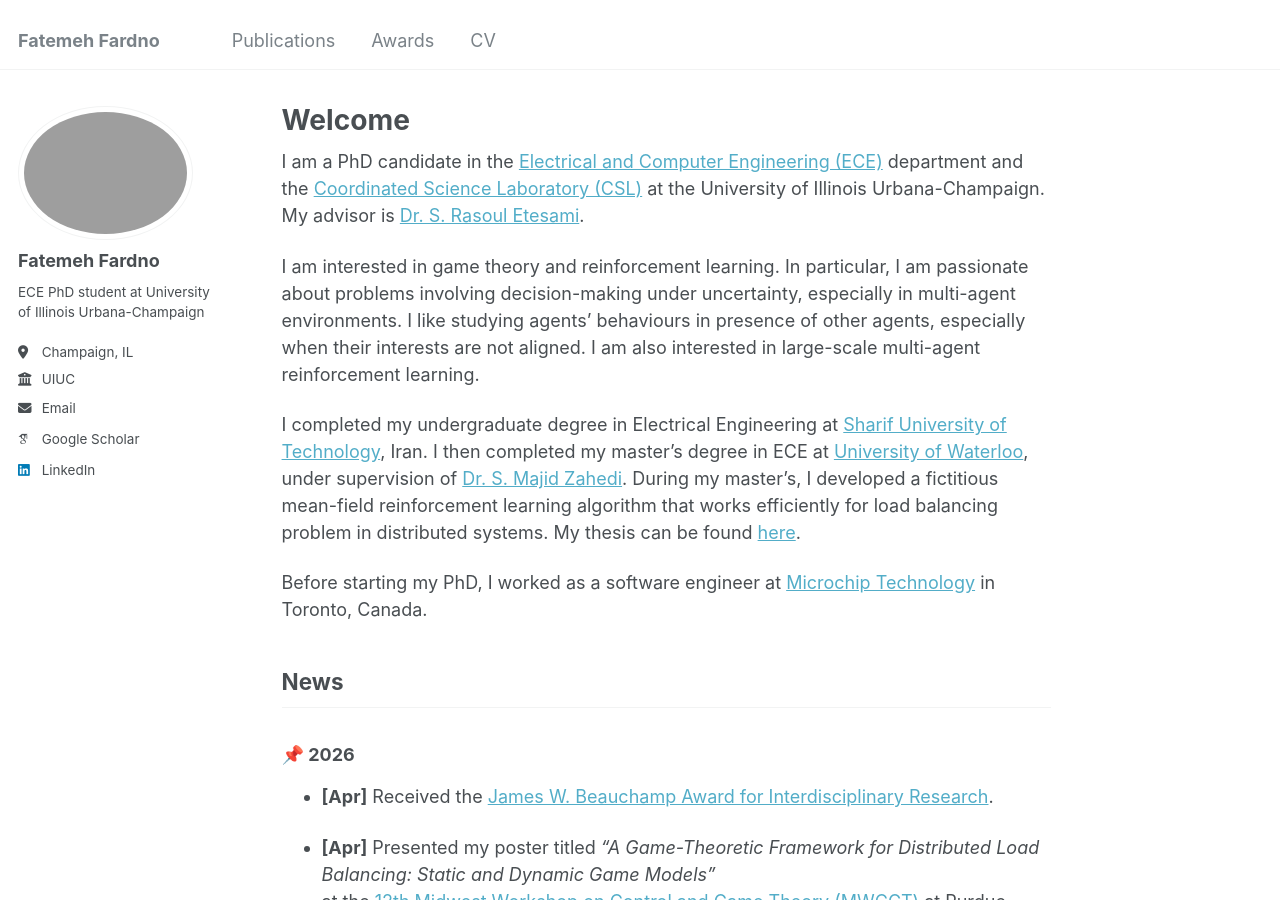
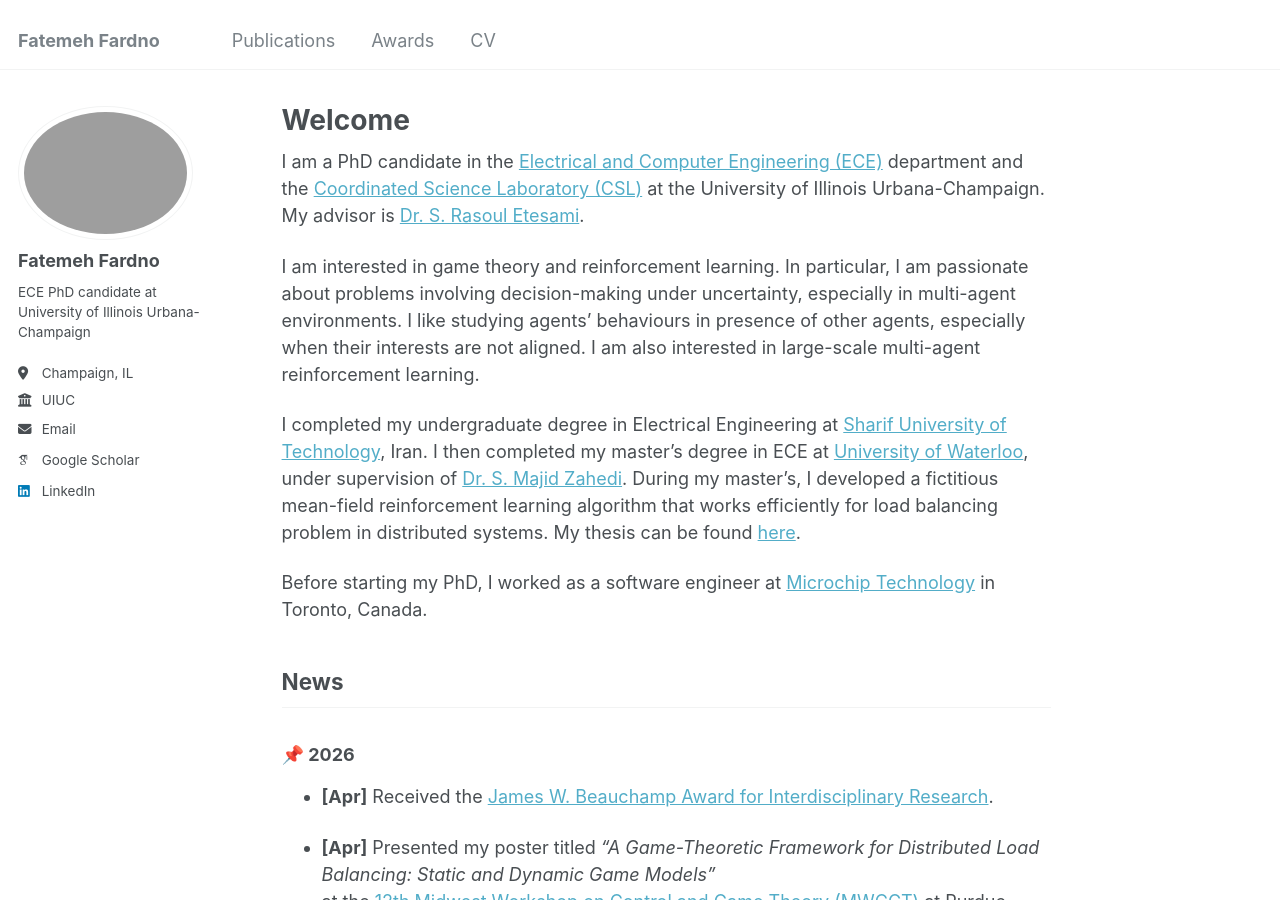
Before and after one commit to ffardno/ffardno.github.io, a Jekyll site: the page built from _pages/about.md, in a window 1280 px wide and 900 px high. Built offline with Jekyll 4.4.1, drawn with Linux system fonts in a browser that asks for light colours; some web fonts are replaced.

Commit message:
Update _config.yml

```diff
--- a/_config.yml
+++ b/_config.yml
@@ -24,7 +24,7 @@ author:
   avatar           : "profile.png"
   name             : "Fatemeh Fardno"
   pronouns         : # example: "she/her"
-  bio              : "ECE PhD student at University of Illinois Urbana-Champaign"
+  bio              : "ECE PhD candidate at University of Illinois Urbana-Champaign"
   location         : "Champaign, IL"
   employer         : "UIUC"
   uri              : # URL
```
